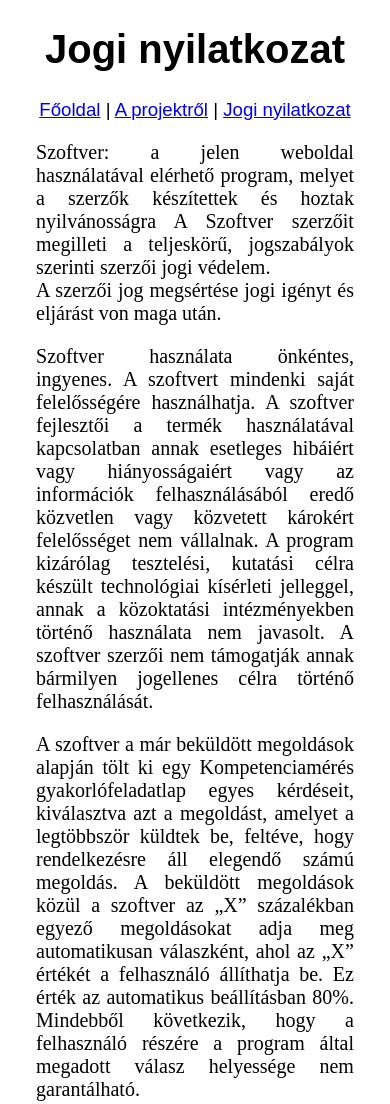
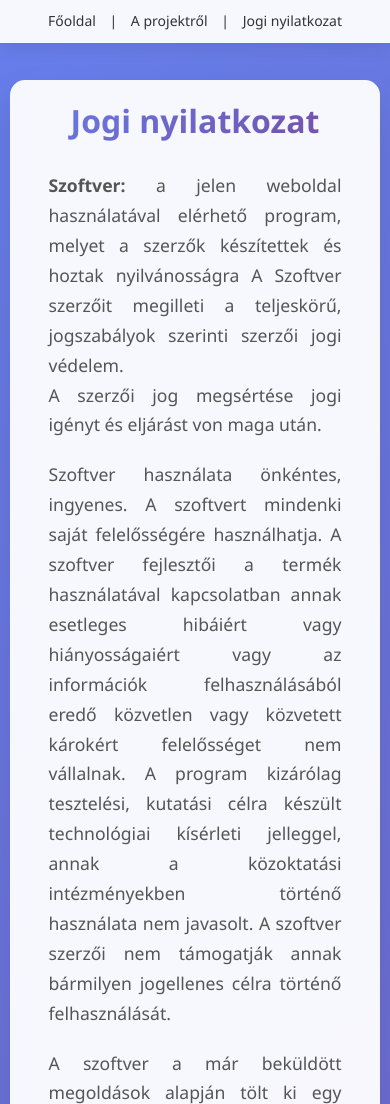
Before and after one commit to SzBence3/TeKaKuServer, a website: page webpage/legal-notice.html in a window 390 px wide. Shown: the top 1104 px of the page. Drawn offline with Linux system fonts and the light colour scheme.

Commit message:
Chatgpt design improve

```diff
--- a/webpage/legal-notice.html
+++ b/webpage/legal-notice.html
@@ -1,5 +1,5 @@
 <!DOCTYPE html>
-<html>
+<html lang="hu">
 <head>
     <link rel="stylesheet" href="style.css">
     <meta charset="UTF-8">
@@ -7,15 +7,17 @@
     <title>TeKaKu Jogi nyilatkozat</title>
 </head>
 <body>
+    <!--Navigáció-->
+    <div id="navbar-container"></div>
 
-    <h1 >Jogi nyilatkozat</h1>
-    <div id = "navbar-container"></div>
-    <div class = "padded">
+    <div class="content">
+        <h1>Jogi nyilatkozat</h1>
+
+        <div class="padded">
     <p>
-
-        Szoftver: a jelen weboldal használatával elérhető program, melyet a szerzők készítettek és hoztak nyilvánosságra
-        A Szoftver szerzőit megilleti a teljeskörű, jogszabályok szerinti szerzői jogi védelem. <br>
-        A szerzői jog megsértése jogi igényt és eljárást von maga után. <br>
+        <strong>Szoftver:</strong> a jelen weboldal használatával elérhető program, melyet a szerzők készítettek és hoztak nyilvánosságra
+        A Szoftver szerzőit megilleti a teljeskörű, jogszabályok szerinti szerzői jogi védelem.<br>
+        A szerzői jog megsértése jogi igényt és eljárást von maga után.
     </p>
     <p>
         Szoftver használata önkéntes, ingyenes. A szoftvert mindenki saját felelősségére használhatja. A szoftver fejlesztői a termék használatával kapcsolatban annak esetleges hibáiért vagy hiányosságaiért vagy az információk felhasználásából eredő közvetlen vagy közvetett károkért felelősséget nem vállalnak. A program kizárólag tesztelési, kutatási célra készült technológiai kísérleti jelleggel, annak a közoktatási intézményekben történő használata nem javasolt. A szoftver szerzői nem támogatják annak bármilyen jogellenes célra történő felhasználását.
@@ -34,22 +36,24 @@
         A tartalmak nem kereskedelmi célra szabadon felhasználhatók, másolhatók, terjeszthetők és módosíthatók, feltéve, hogy a felhasználó megfelelő hivatkozást (creditet) tüntet fel az eredeti forrásra.
     </p>
     <p>
-        A felhasználás feltételei: <br>
-        •	A tartalmak csak nem kereskedelmi célból használhatók fel. <br>
-        •	A felhasználás során fel kell tüntetni az eredeti szerzőt vagy forrást (pl. a weboldal nevét vagy URL-jét). <br>
-        •	A tartalmak módosítása esetén is egyértelműen jelezni kell az eredeti forrást. <br>
+        <strong>A felhasználás feltételei:</strong><br>
+        • A tartalmak csak nem kereskedelmi célból használhatók fel.<br>
+        • A felhasználás során fel kell tüntetni az eredeti szerzőt vagy forrást (pl. a weboldal nevét vagy URL-jét).<br>
+        • A tartalmak módosítása esetén is egyértelműen jelezni kell az eredeti forrást.<br>
         Kereskedelmi célra nem használható fel.
     </p>
     <p>
-        A weboldal használata során a felhasználó elfogadja, hogy: <br>
-        •	a weboldal tartalmát kizárólag saját, nem kereskedelmi célú felhasználásra használja fel, <br>
-        •	nem sérti meg a vonatkozó szerzői jogi és egyéb jogszabályokat, <br>
-        •	semmilyen módon nem kísérli meg a weboldal vagy annak tartalmának visszafejtését, másolását vagy módosítását jogosulatlanul. <br>
+        <strong>A weboldal használata során a felhasználó elfogadja, hogy:</strong><br>
+        • a weboldal tartalmát kizárólag saját, nem kereskedelmi célú felhasználásra használja fel,<br>
+        • nem sérti meg a vonatkozó szerzői jogi és egyéb jogszabályokat,<br>
+        • semmilyen módon nem kísérli meg a weboldal vagy annak tartalmának visszafejtését, másolását vagy módosítását jogosulatlanul.<br>
 
         Az üzemeltető minden jogot fenntart a tartalom bármikori módosítására, eltávolítására, illetve jogi lépések megtételére szerzői jogsértés esetén.
 
     </p>
+        </div>
     </div>
-    <script src = "script.js"></script>
+
+    <script src="script.js"></script>
 </body>
 </html>
--- a/webpage/style.css
+++ b/webpage/style.css
@@ -1,28 +1,163 @@
-body{
-    font-family: Arial;
+/* Reset and base styles */
+* {
+    margin: 0;
+    padding: 0;
+    box-sizing: border-box;
 }
+
+body {
+    font-family: 'Segoe UI', Tahoma, Geneva, Verdana, sans-serif;
+    line-height: 1.6;
+    color: #333;
+    background: linear-gradient(135deg, #667eea 0%, #764ba2 100%);
+    min-height: 100vh;
+    padding-top: 80px; /* Space for fixed navbar */
+}
+
+/* Fixed navbar */
+.navbar {
+    position: fixed;
+    top: 0;
+    left: 0;
+    right: 0;
+    background: rgba(255, 255, 255, 0.95);
+    backdrop-filter: blur(10px);
+    padding: 15px 0;
+    text-align: center;
+    font-size: 16px;
+    box-shadow: 0 2px 20px rgba(0, 0, 0, 0.1);
+    z-index: 1000;
+    border-bottom: 1px solid rgba(255, 255, 255, 0.2);
+}
+
+.navbar a {
+    color: #333;
+    text-decoration: none;
+    margin: 0 20px;
+    font-weight: 500;
+    transition: color 0.3s ease;
+    position: relative;
+}
+
+.navbar a:hover {
+    color: #667eea;
+}
+
+.navbar a::after {
+    content: '';
+    position: absolute;
+    width: 0;
+    height: 2px;
+    bottom: -5px;
+    left: 50%;
+    background-color: #667eea;
+    transition: all 0.3s ease;
+    transform: translateX(-50%);
+}
+
+.navbar a:hover::after {
+    width: 100%;
+}
+
+/* Content container */
+.content {
+    max-width: 1200px;
+    margin: 0 auto;
+    padding: 20px;
+    background: rgba(255, 255, 255, 0.95);
+    border-radius: 15px;
+    box-shadow: 0 20px 40px rgba(0, 0, 0, 0.1);
+    margin-bottom: 40px;
+    backdrop-filter: blur(10px);
+}
+
+/* Typography */
+h1 {
+    font-size: 2.5rem;
+    text-align: center;
+    color: #333;
+    margin-bottom: 10px;
+    font-weight: 700;
+    background: linear-gradient(135deg, #667eea, #764ba2);
+    -webkit-background-clip: text;
+    -webkit-text-fill-color: transparent;
+    background-clip: text;
+}
+
+h2 {
+    font-size: 2rem;
+    color: #444;
+    margin: 30px 0 15px 0;
+    font-weight: 600;
+}
+
+h3 {
+    font-size: 1.3rem;
+    text-align: center;
+    color: #666;
+    margin-bottom: 30px;
+    font-weight: 400;
+}
+
 p {
-    font-size: 15pt;
-    font-family: 'Times New Roman', Times, serif;
+    font-size: 1.1rem;
+    font-family: 'Segoe UI', Tahoma, Geneva, Verdana, sans-serif;
+    margin-bottom: 20px;
+    text-align: justify;
+    color: #555;
+    line-height: 1.7;
 }
-h1 {
-    font-size: 30pt;
-    text-align: center;
+
+/* Links */
+a {
+    color: #667eea;
+    text-decoration: none;
+    transition: color 0.3s ease;
 }
-h2 {
-    font-size: 20pt;
+
+a:hover {
+    color: #764ba2;
+    text-decoration: underline;
 }
-h3 {
-    font-size: 17pt;
-    text-align: center;
+
+/* Utility classes */
+.padded {
+    width: 90%;
+    max-width: 1000px;
+    margin: 0 auto;
+    padding: 20px;
 }
-.navbar {
-    text-align: center;
-    font-size: 14pt;
+
+/* Responsive design */
+@media (max-width: 768px) {
+    body {
+        padding-top: 70px;
+    }
+
+    .navbar {
+        padding: 10px 0;
+        font-size: 14px;
+    }
+
+    .navbar a {
+        margin: 0 10px;
+    }
+
+    h1 {
+        font-size: 2rem;
+    }
+
+    h2 {
+        font-size: 1.5rem;
+    }
+
+    .content {
+        margin: 10px;
+        padding: 15px;
+    }
+
+    .padded {
+        width: 95%;
+        padding: 15px;
+    }
 }
-.padded {
-    width: 85%;
-    text-align: justify;
-    margin-left: auto;
-    margin-right: auto;
-}
```
Also changed, not shown: webpage/about.html (+14 -6 lines), webpage/index.html (+16 -7 lines).
